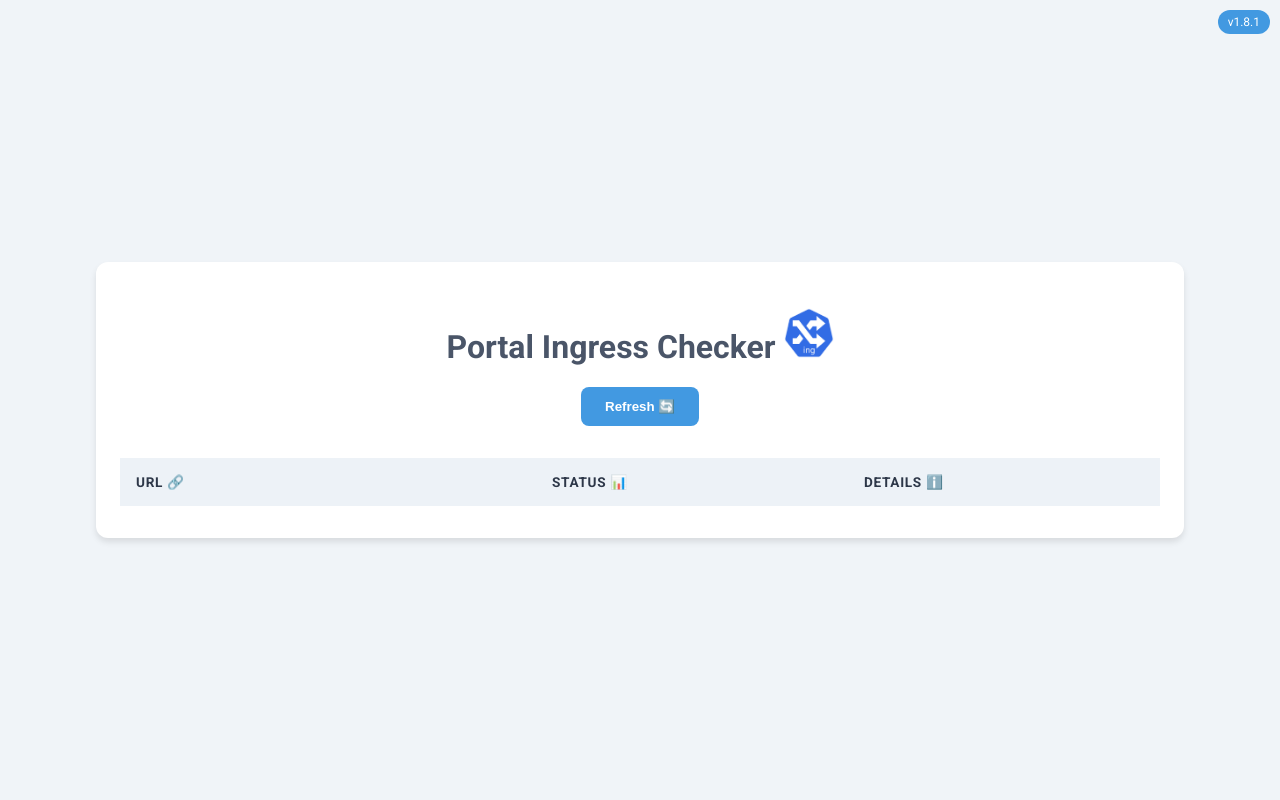
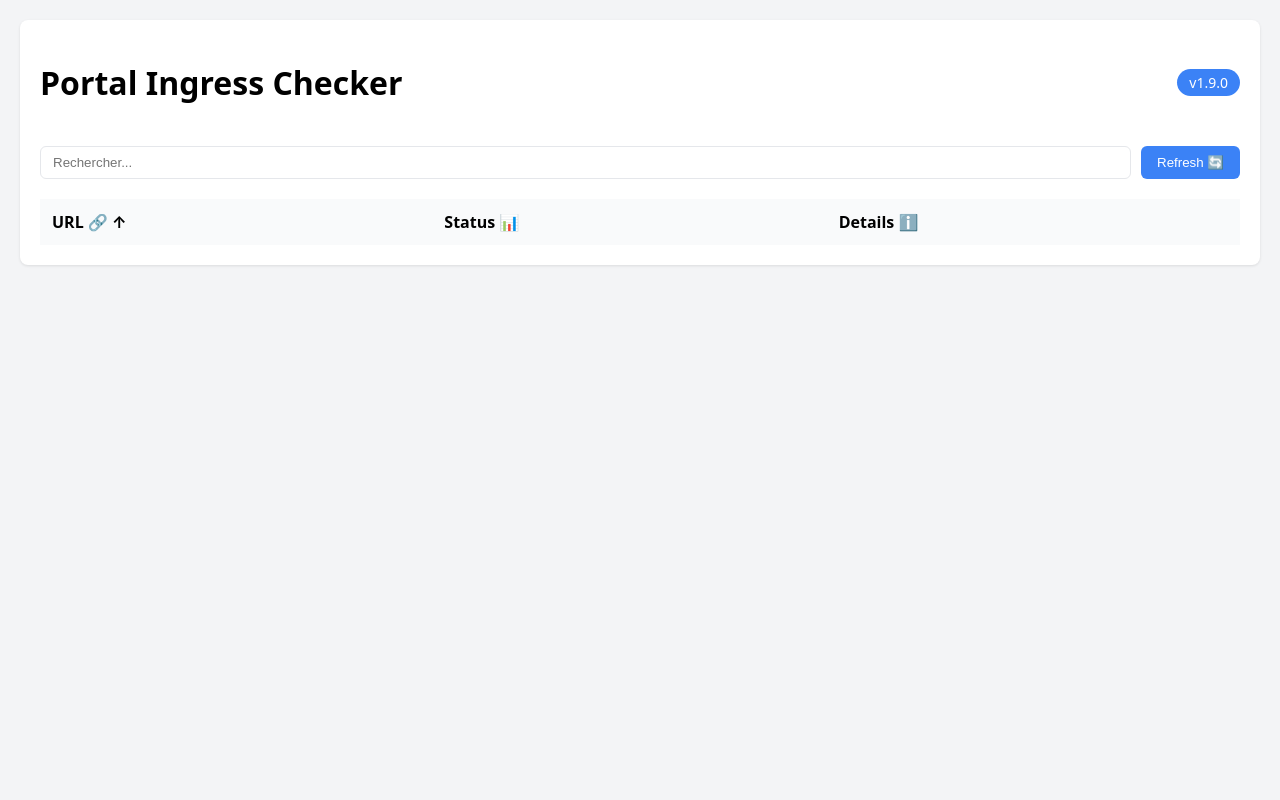
Before and after one commit to didlawowo/portal-checker, a Flask app: page / in a window 1280 px wide. Run offline with Flask 3, Linux system fonts and the light colour scheme; lists and menus that the app fills with data are empty; parts of the project's set-up code (start-up, migrations or seed data) failed here and were passed over.

Commit message:
feat: upgrade

```diff
--- a/app.py
+++ b/app.py
@@ -1,13 +1,12 @@
-import traceback
 from flask import Flask, render_template, redirect, request, send_from_directory
 
 import requests
 from kubernetes import client, config
 from loguru import logger
+from typing import Union
 
 # from ddtrace import tracer
 # import ddtrace
-import json
 from werkzeug.middleware.proxy_fix import ProxyFix
 
 import os
@@ -43,50 +42,71 @@ app = Flask(__name__)
 #     log["dd.version"] = ddtrace.config.version or ""
 
 
-def serialize(record):
-    """Serialize the JSON log.
-    Notes:
-    https://docs.datadoghq.com/tracing/connect_logs_and_traces/python/
+# Configuration
+SLACK_NOTIFICATIONS_ENABLED = (
+    os.getenv("ENABLE_SLACK_NOTIFICATIONS", "false").lower() == "true"
+)
+SLACK_WEBHOOK_URL = os.getenv("SLACK_WEBHOOK_URL", "")
+
+
+def send_slack_alert(url: str, status_code: Union[int, str], details: str = "") -> None:
     """
+    Envoie une alerte sur Slack si un ingress a un problème
 
-    log = {
-        # expected by datadog
-        "status": str(record["level"].name),
-        "message": str(record["message"]),
-        "logger": {"thread_name": str(record["thread"].name)},
-        # from loguru
-        "elapsed": f"{record['elapsed']}",
-        "file": f"{record['file']}",
-        "function": f"{record['function']}",
-        "level": f"{record['level']}",
-        "line": f"{record['line']}",
-        "module": f"{record['module']}",
-        "name": f"{record['name']}",
-        "process": f"{record['process']}",
-        "thread": f"{record['thread']}",
-        "time": f"{record['time']}",
-        "extra": f"{record['extra']}",  # used by notify
-    }
+    Args:
+        url (str): L'URL qui a un problème
+        status_code (Union[int, str]): Le code de statut HTTP
+        details (str, optional): Détails supplémentaires. Defaults to "".
+    """
+    if not SLACK_NOTIFICATIONS_ENABLED or not SLACK_WEBHOOK_URL:
+        return
 
-    if record["exception"] is not None:
-        error_data = {
-            "error": {
-                "stack": "".join(
-                    traceback.format_exception(
-                        record["exception"].type,
-                        record["exception"].value,
-                        record["exception"].traceback,
-                    )
-                ),
-                "kind": getattr(record["exception"].type, "__name__", "None"),
-                "message": str(record["exception"].value),
-            },
+    try:
+        # Conversion du status_code en int si c'est une string
+        if isinstance(status_code, str):
+            try:
+                status_code = int(status_code)
+            except ValueError:
+                # Si le status n'est pas un nombre, c'est probablement une erreur
+                status_code = 500
+
+        # On n'envoie pas d'alerte pour les codes 2xx et 4xx
+        if 200 <= status_code < 300 or 400 <= status_code < 500:
+            return
+
+        message = {
+            "blocks": [
+                {
+                    "type": "header",
+                    "text": {
+                        "type": "plain_text",
+                        "text": "🚨 Alerte Ingress",
+                        "emoji": True,
+                    },
+                },
+                {
+                    "type": "section",
+                    "fields": [
+                        {"type": "mrkdwn", "text": f"*URL:*\n{url}"},
+                        {"type": "mrkdwn", "text": f"*Status:*\n{status_code}"},
+                    ],
+                },
+            ]
         }
-        log.update(error_data)
 
-    # log.update(tracer_injection(log))
+        if details:
+            message["blocks"].append(
+                {
+                    "type": "section",
+                    "text": {"type": "mrkdwn", "text": f"*Détails:*\n{details}"},
+                }
+            )
 
-    return json.dumps(log)
+        response = requests.post(SLACK_WEBHOOK_URL, json=message, timeout=5)
+        response.raise_for_status()
+
+    except Exception as e:
+        print(f"Erreur lors de l'envoi de l'alerte Slack: {str(e)}")
 
 
 @app.route("/refresh", methods=["GET"])
@@ -120,30 +140,45 @@ def get_all_ingress_urls():
 
 
 def test_urls(file_path):
-    """test URLs from a file
+    """test URLs from a file and return formatted results for the new template
 
     Args:
-        file_path (_type_): _description_
+        file_path (str): Path to the file containing URLs
 
     Returns:
-        _type_: _description_
+        list: List of dictionaries containing URL status information
     """
-
     with open(file_path, "r", encoding="utf-8") as file:
         urls = file.read().splitlines()
 
-    results = []
+    formatted_results = []
     for url in urls:
         try:
-            response = requests.get(
-                f"https://{url}" if not url.startswith("http") else url, timeout=1
+            full_url = f"https://{url}" if not url.startswith("http") else url
+            response = requests.get(full_url, timeout=1)
+            status_code = response.status_code
+
+            details = ""
+            # Ajout des détails en fonction du status code
+            if status_code != 200 and status_code != 401:
+                details = "❌ Not Authorized or Not Found"
+
+            formatted_results.append(
+                {"url": url, "status": status_code, "details": details}
             )
-            status_code = response.status_code
-            results.append((url, status_code))
+            send_slack_alert(url, status_code, details)
+
         except requests.RequestException as e:
-            results.append((url, str(e)))
+            # Gestion des erreurs de requête
+            formatted_results.append(
+                {
+                    "url": url,
+                    "status": 500,  # ou un autre code d'erreur approprié
+                    "details": f"❌ Error: {str(e)}",
+                }
+            )
 
-    return results
+    return formatted_results
 
 
 @app.route("/static/favicon.ico")
@@ -169,6 +204,8 @@ def index():
     """
     file_path = "urls.txt"  # Change this to your input file path
     results = test_urls(file_path)
+
+    # results_json = json.dumps(results)
     return render_template("index.html", results=results)
 
 
--- a/templates/index.html
+++ b/templates/index.html
@@ -1,106 +1,118 @@
 <!DOCTYPE html>
-<html lang="en">
+<html lang="fr">
 
 <head>
-    <meta http-equiv="refresh" content="120">
     <meta charset="UTF-8">
     <meta name="viewport" content="width=device-width, initial-scale=1.0">
-    <link rel="icon" type="image/png" sizes="16x16" href="/static/favicon.ico">
-
+    <meta http-equiv="refresh" content="120">
     <title>Portal Ingress Checker</title>
-    <link href="https://fonts.googleapis.com/css2?family=Roboto:wght@300;400;700&display=swap" rel="stylesheet">
     <style>
         body {
-            font-family: 'Roboto', sans-serif;
-            background-color: #f0f4f8;
+            font-family: system-ui, -apple-system, sans-serif;
+            background-color: #f3f4f6;
             margin: 0;
-            display: flex;
-            justify-content: center;
-            align-items: center;
-            min-height: 100vh;
-            color: #2d3748;
+            padding: 20px;
         }
 
         .container {
-            width: 90%;
-            max-width: 1040px;
-            background-color: white;
-            border-radius: 12px;
-            box-shadow: 0 4px 6px rgba(0, 0, 0, 0.1);
-            padding: 24px;
+            max-width: 1200px;
+            margin: 0 auto;
+            background: white;
+            padding: 20px;
+            border-radius: 8px;
+            box-shadow: 0 1px 3px rgba(0, 0, 0, 0.1);
         }
 
-
-        h1 {
-            text-align: center;
-            color: #4a5568;
+        .header {
+            display: flex;
+            justify-content: space-between;
+            align-items: center;
+            margin-bottom: 20px;
         }
 
-
-        .refresh-btn {
-            background-color: #4299e1;
+        .version-badge {
+            background: #3b82f6;
             color: white;
-            padding: 12px 24px;
-            border: none;
-            border-radius: 8px;
-            cursor: pointer;
-            font-weight: bold;
-            display: block;
-            margin: 0 auto 24px auto;
-            transition: background-color 0.3s ease;
+            padding: 4px 12px;
+            border-radius: 9999px;
+            font-size: 14px;
         }
 
-
-        .refresh-btn:hover {
-            background-color: #3182ce;
+        .search-bar {
+            display: flex;
+            gap: 10px;
+            margin-bottom: 20px;
         }
 
-
-        .status-200::before {
-            content: "✅";
-            margin-right: 5px;
+        input[type="search"] {
+            flex: 1;
+            padding: 8px 12px;
+            border: 1px solid #e5e7eb;
+            border-radius: 6px;
         }
 
-
-        .status-401::before {
-            content: "⚠️";
-            margin-right: 5px;
+        button {
+            background: #3b82f6;
+            color: white;
+            border: none;
+            padding: 8px 16px;
+            border-radius: 6px;
+            cursor: pointer;
         }
 
+        button:hover {
+            background: #2563eb;
+        }
 
         table {
             width: 100%;
-            border-collapse: separate;
-            border-spacing: 0 8px;
-        }
-
-        th,
-        td {
-            text-align: left;
-            padding: 16px;
-            border: none;
+            border-collapse: collapse;
         }
 
         th {
-            background-color: #edf2f7;
-            font-weight: bold;
-            text-transform: uppercase;
-            font-size: 0.85em;
-            letter-spacing: 0.05em;
+            text-align: left;
+            padding: 12px;
+            background: #f9fafb;
+            cursor: pointer;
+            user-select: none;
         }
 
-        tbody tr {
-            background-color: #f7fafc;
-            transition: transform 0.2s ease;
+        th:hover {
+            background: #f3f4f6;
         }
 
-        tbody tr:hover {
-            transform: translateY(-2px);
-            box-shadow: 0 2px 4px rgba(0, 0, 0, 0.1);
+        td {
+            padding: 12px;
+            border-top: 1px solid #e5e7eb;
+        }
+
+        .status-badge {
+            padding: 4px 8px;
+            border-radius: 9999px;
+            font-weight: 500;
+        }
+
+        .status-200 {
+            background: #dcfce7;
+            color: #166534;
+        }
+
+        .status-401 {
+            background: #fef9c3;
+            color: #854d0e;
+        }
+
+        .status-error {
+            background: #fee2e2;
+            color: #991b1b;
+        }
+
+        tr:hover {
+            background: #f9fafb;
         }
 
         a {
-            color: #4299e1;
+            color: #2563eb;
             text-decoration: none;
         }
 
@@ -111,45 +123,117 @@
 </head>
 
 <body>
+    <div class="container">
+        <div class="header">
+            <h1>Portal Ingress Checker</h1>
+            <span class="version-badge">v1.9.0</span>
+        </div>
 
-    <div class="container">
-        <div
-            style="position: absolute; top: 10px; right: 10px; font-size: 12px; color: #ffffff; background-color: #4299e1; padding: 5px 10px; border-radius: 15px;">
-            v1.8.1</div>
-        <h1>Portal Ingress Checker
-            <img src="/static/image.png" alt="Kubernetes Logo" style="height: 50px;">
-        </h1>
+        <div class="search-bar">
+            <input type="search" id="searchInput" placeholder="Rechercher...">
+            <button onclick="window.location.href='/refresh'">Refresh 🔄</button>
+        </div>
 
-        <button onclick="refreshPage()" class="refresh-btn">Refresh 🔄</button>
         <table>
             <thead>
                 <tr>
-                    <th style="width: 40%;">URL 🔗</th>
-                    <th>Status 📊</th>
-                    <th style="width: 30%;">Details ℹ️</th>
+                    <th onclick="sortTable('url')">URL 🔗 <span id="urlSort"></span></th>
+                    <th onclick="sortTable('status')">Status 📊 <span id="statusSort"></span></th>
+                    <th>Details ℹ️</th>
                 </tr>
             </thead>
-            <tbody>
-                {% for url, status in results %}
-                <tr>
-                    <td><a href="https://{{ url }}" target="_blank">https://{{ url }}</a></td>
-                    <td class="status-{{ status }}">{{ status }}</td>
-                    <td>
-                        {% if status != 200 and status != 401 %}
-                        <span style="color: #e53e3e;">❌ Not Authorized or Not Found</span>
-                        {% else %}
-                        <span></span>
-                        {% endif %}
-                    </td>
-                </tr>
-                {% endfor %}
-            </tbody>
+            <tbody id="resultsTable"></tbody>
         </table>
     </div>
+
     <script>
-        function refreshPage() {
-            window.location.href = '/refresh';
+        // Récupération des données depuis Flask
+        const initialData = {{ results | tojson | safe }};
+        let currentData = [...initialData];
+        let sortConfig = {
+            field: 'url',
+            direction: 'asc'
+        };
+
+        // Fonction pour mettre à jour les flèches de tri
+        function updateSortArrows() {
+            document.getElementById('urlSort').textContent =
+                sortConfig.field === 'url' ? (sortConfig.direction === 'asc' ? '↑' : '↓') : '';
+            document.getElementById('statusSort').textContent =
+                sortConfig.field === 'status' ? (sortConfig.direction === 'asc' ? '↑' : '↓') : '';
         }
+
+        // Fonction pour trier les données
+        function sortTable(field) {
+            if (sortConfig.field === field) {
+                sortConfig.direction = sortConfig.direction === 'asc' ? 'desc' : 'asc';
+            } else {
+                sortConfig.field = field;
+                sortConfig.direction = 'asc';
+            }
+
+            currentData.sort((a, b) => {
+                let comparison = 0;
+                if (a[field] < b[field]) comparison = -1;
+                if (a[field] > b[field]) comparison = 1;
+                return sortConfig.direction === 'asc' ? comparison : -comparison;
+            });
+
+            updateSortArrows();
+            renderTable();
+        }
+
+        // Fonction pour obtenir la classe CSS du status
+        function getStatusClass(status) {
+            if (status === 200) return 'status-200';
+            if (status === 401) return 'status-401';
+            return 'status-error';
+        }
+
+        // Fonction pour obtenir l'emoji du status
+        function getStatusEmoji(status) {
+            if (status === 200) return '✅';
+            if (status === 401) return '⚠️';
+            return '❌';
+        }
+
+        // Fonction pour rendre le tableau
+        function renderTable() {
+            const tbody = document.getElementById('resultsTable');
+            tbody.innerHTML = '';
+
+            currentData.forEach(item => {
+                const tr = document.createElement('tr');
+                tr.innerHTML = `
+                    <td><a href="https://${item.url}" target="_blank">https://${item.url}</a></td>
+                    <td>
+                        <span class="status-badge ${getStatusClass(item.status)}">
+                            ${getStatusEmoji(item.status)} ${item.status}
+                        </span>
+                    </td>
+                    <td>${item.details || ''}</td>
+                `;
+                tbody.appendChild(tr);
+            });
+        }
+
+        // Fonction de recherche
+        function handleSearch(event) {
+            const searchTerm = event.target.value.toLowerCase();
+            currentData = initialData.filter(item =>
+                item.url.toLowerCase().includes(searchTerm) ||
+                item.status.toString().includes(searchTerm) ||
+                (item.details || '').toLowerCase().includes(searchTerm)
+            );
+            renderTable();
+        }
+
+        // Écouteurs d'événements
+        document.getElementById('searchInput').addEventListener('input', handleSearch);
+
+        // Rendu initial
+        updateSortArrows();
+        renderTable();
     </script>
 </body>
 
```
Also changed, not shown: urls.txt (+7 -19 lines), 1 other file.
